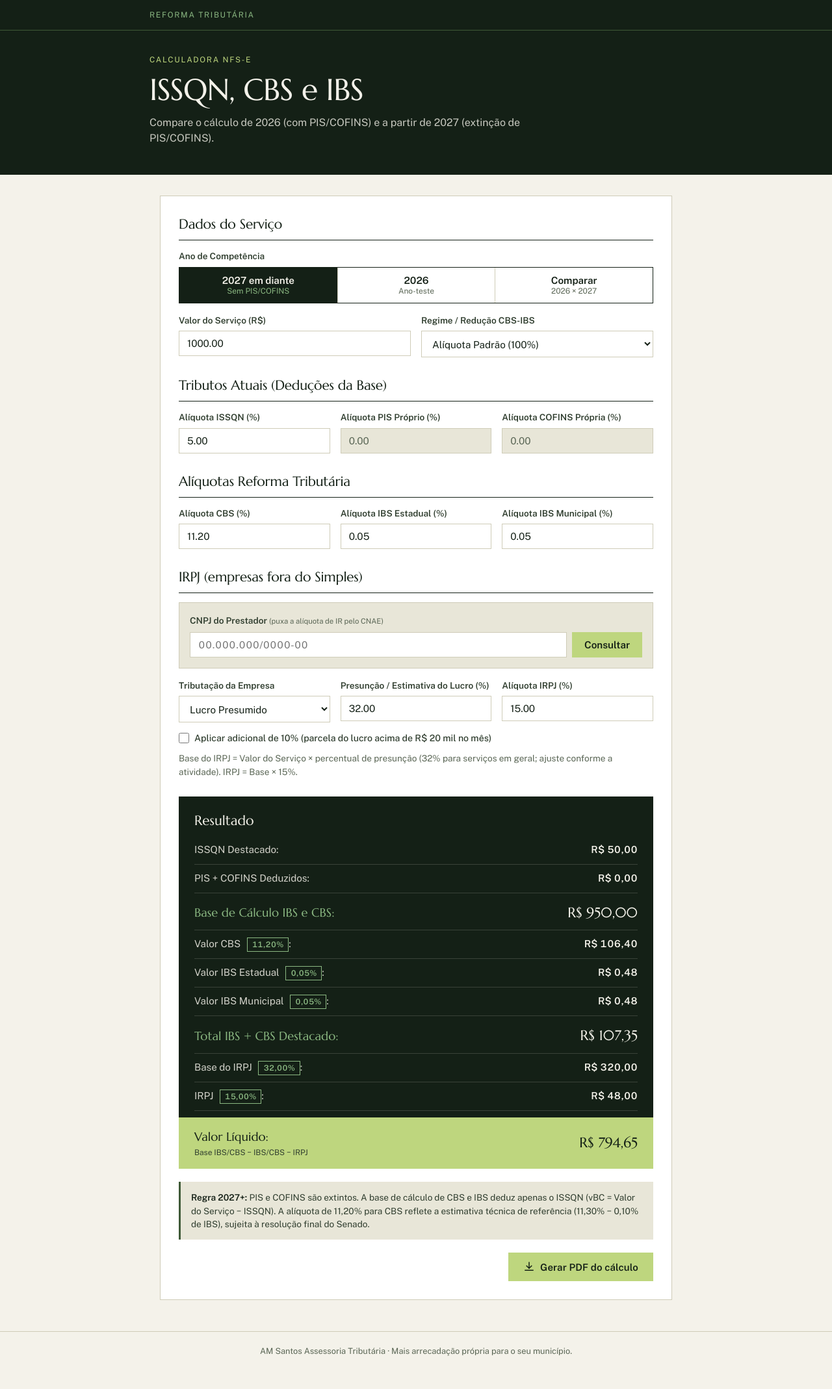
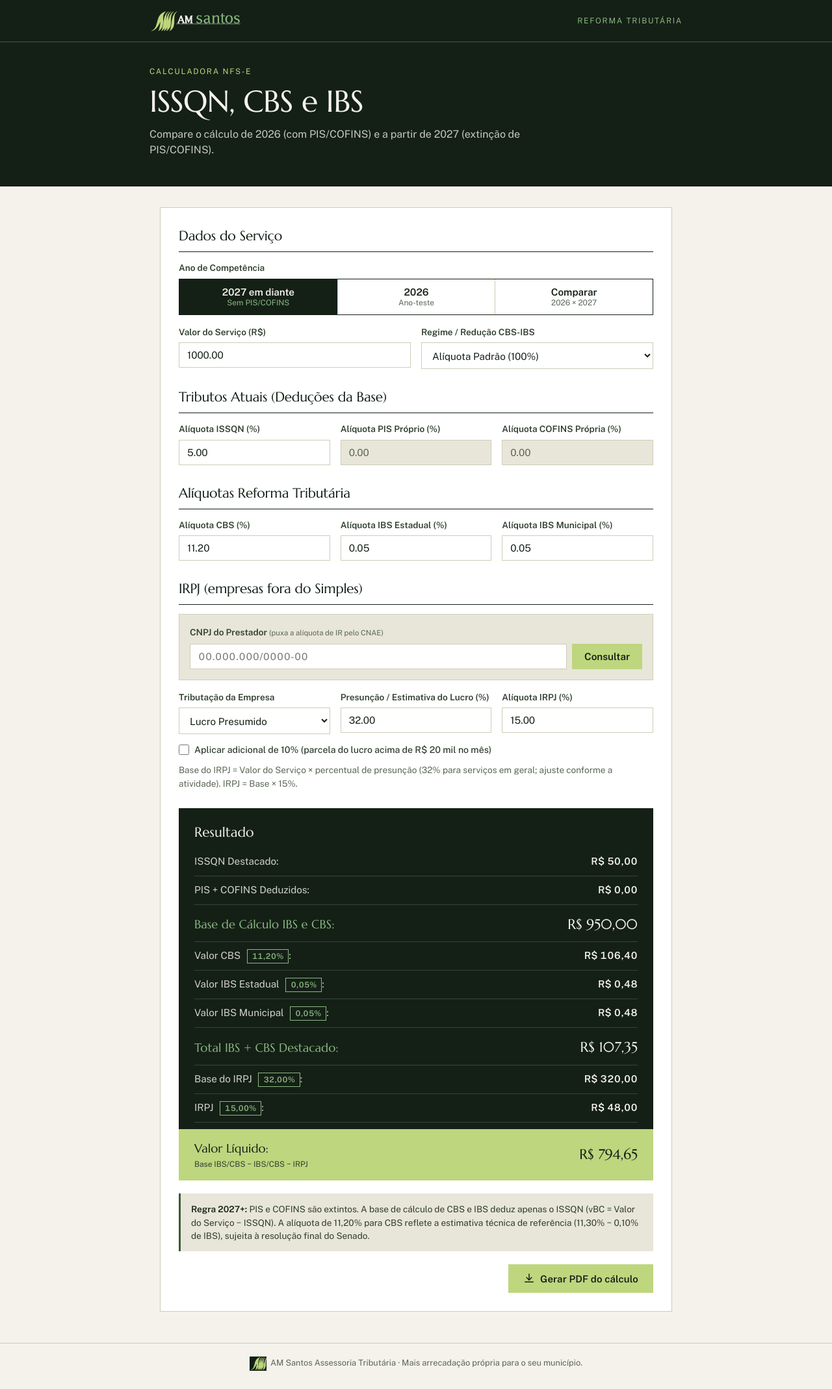
Before and after one commit to lucassouto2708-ship-it/calculadora-nfse-ibs-cbs, a plain HTML site: page index.html in a window 1280 px wide. Shown: the whole page at 65% size. Drawn offline with nearby package versions, Linux system fonts and the light colour scheme.

Commit message:
Volta a logo da AM Santos no site (desfaz o PR #4)
Co-Authored-By: Claude Opus 5.5 <noreply@anthropic.com>

```diff
--- a/index.html
+++ b/index.html
@@ -5,6 +5,8 @@
   <meta name="viewport" content="width=device-width, initial-scale=1.0" />
   <title>Calculadora NFS-e: Transição 2026 e 2027 · AM Santos</title>
   <meta name="description" content="Calculadora de ISSQN, CBS e IBS na NFS-e: compare 2026 (com PIS/COFINS) e 2027 em diante." />
+  <link rel="icon" href="favicon.ico" />
+  <link rel="apple-touch-icon" href="apple-touch-icon.png" />
   <link rel="preconnect" href="https://fonts.googleapis.com" />
   <link rel="preconnect" href="https://fonts.gstatic.com" crossorigin />
   <link href="https://fonts.googleapis.com/css2?family=Marcellus&family=Public+Sans:wght@400;500;600&display=swap" rel="stylesheet" />
@@ -49,6 +51,7 @@
       gap: 16px;
       flex-wrap: wrap;
     }
+    .topo img { height: 36px; width: auto; display: block; }
     .topo span {
       color: var(--salvia);
       font-size: 12px;
@@ -237,6 +240,7 @@
       font-size: 0.8rem;
       color: var(--suave);
     }
+    footer img { height: 22px; vertical-align: middle; margin-right: 6px; }
 
     /* ---------- Direction-aware tabs (adaptado do Cult UI) ---------- */
     .sr-only {
@@ -576,6 +580,7 @@
       * { -webkit-print-color-adjust: exact; print-color-adjust: exact; }
       body { background: #fff; font-size: 12px; }
       .topo { padding: 10px 14px; }
+      .topo img { height: 30px; }
       .hero { padding: 16px 14px 18px; }
       h1 { font-size: 1.7rem; margin-bottom: 4px; }
       .subtitle { font-size: 0.85rem; }
@@ -611,6 +616,7 @@
       /* Compactação para caber em uma folha com IRPJ e valor líquido */
       @page { margin: 10mm 12mm; }
       .topo { padding: 8px 14px; }
+      .topo img { height: 26px; }
       .hero { padding: 10px 14px 12px; }
       .kicker { margin-bottom: 4px; }
       .subtitle { display: none; }
@@ -643,6 +649,7 @@
 <body>
   <header class="topo">
     <div class="topo-inner">
+      <img src="img/logo-claro.png" alt="AM Santos Assessoria Tributária" />
       <span>Reforma Tributária</span>
     </div>
   </header>
@@ -881,7 +888,7 @@
   </main>
 
   <footer>
-    AM Santos Assessoria Tributária · Mais arrecadação própria para o seu município.
+    <img src="img/simbolo.png" alt="" />AM Santos Assessoria Tributária · Mais arrecadação própria para o seu município.
   </footer>
 
   <script>
```
Also changed, not shown: apple-touch-icon.png (added), favicon.ico (added), img/logo-claro.png (added), img/simbolo.png (added).
